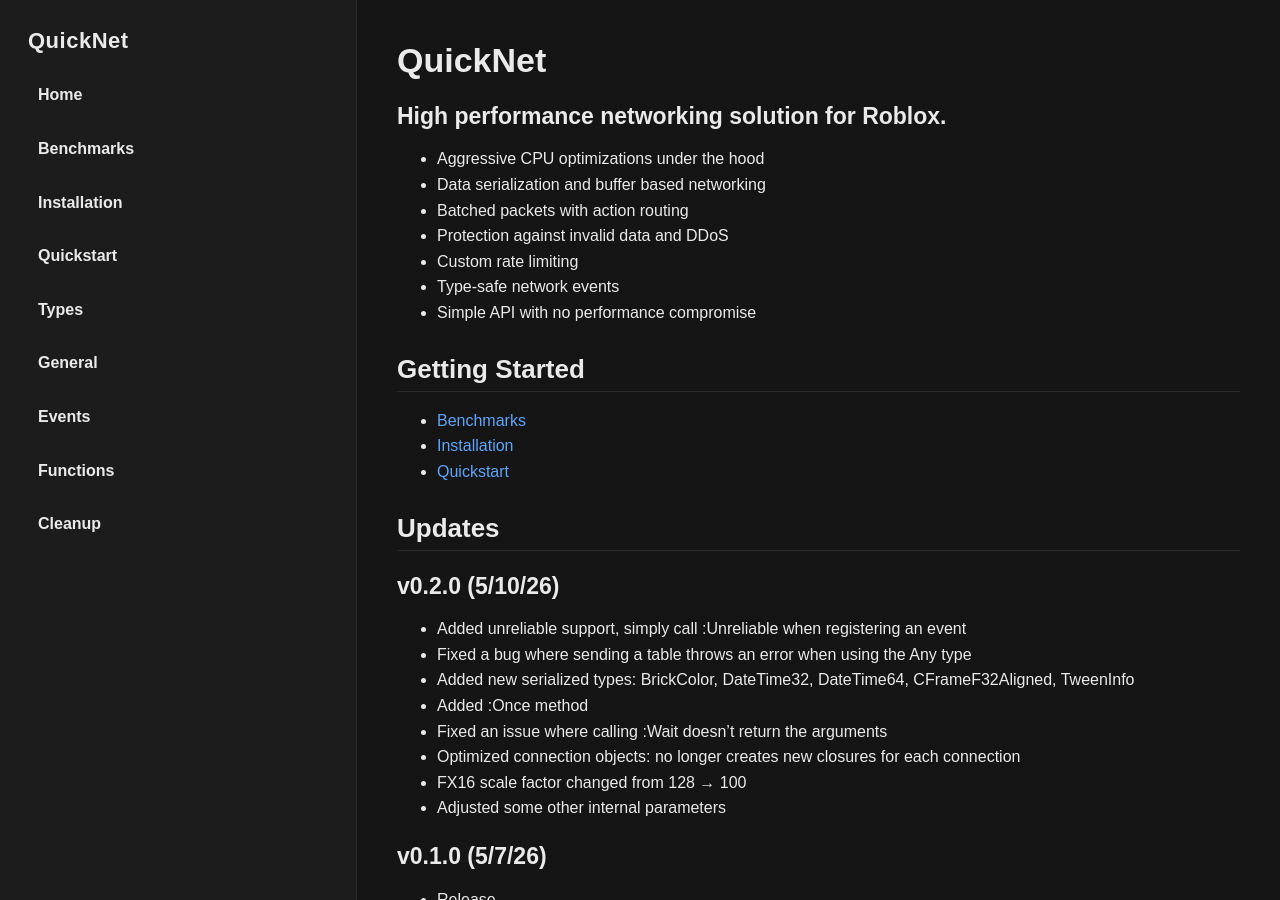
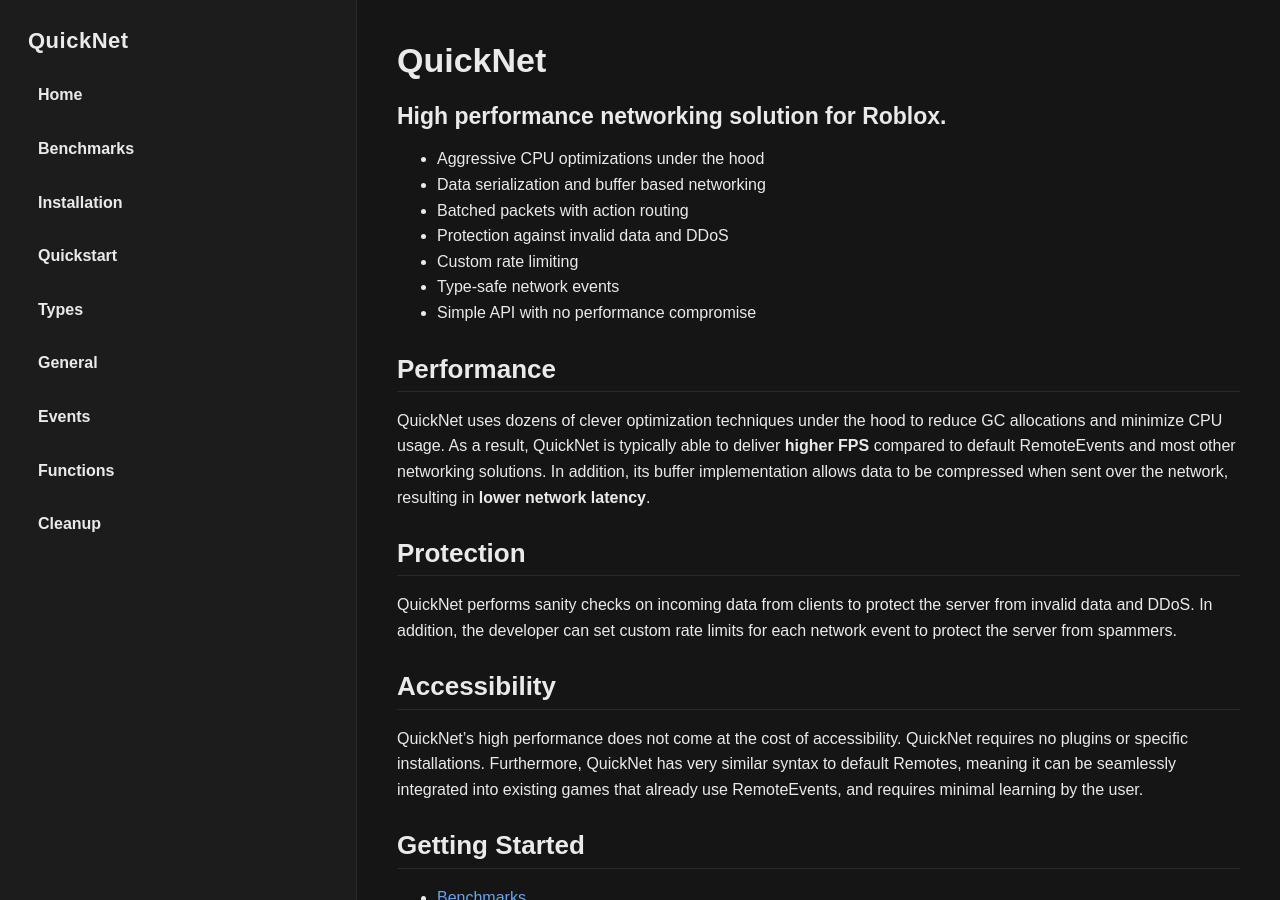
Before and after one commit to breadboardengineer1234/QuickNet, a Jekyll site: the page built from docs/index.md, in a window 1280 px wide and 900 px high. Built offline with Jekyll 4.4.1, drawn with Linux system fonts in a browser that asks for light colours.

Commit message:
Update index.md

```diff
--- a/docs/index.md
+++ b/docs/index.md
@@ -13,6 +13,15 @@ title: Home
 * Custom rate limiting
 * Type-safe network events
 * Simple API with no performance compromise
+
+## Performance
+QuickNet uses dozens of clever optimization techniques under the hood to reduce GC allocations and minimize CPU usage. As a result, QuickNet is typically able to deliver **higher FPS** compared to default RemoteEvents and most other networking solutions. In addition, its buffer implementation allows data to be compressed when sent over the network, resulting in **lower network latency**.
+
+## Protection
+QuickNet performs sanity checks on incoming data from clients to protect the server from invalid data and DDoS. In addition, the developer can set custom rate limits for each network event to protect the server from spammers.
+
+## Accessibility
+QuickNet's high performance does not come at the cost of accessibility. QuickNet requires no plugins or specific installations. Furthermore, QuickNet has very similar syntax to default Remotes, meaning it can be seamlessly integrated into existing games that already use RemoteEvents, and requires minimal learning by the user.
 
 ## Getting Started
 
```
